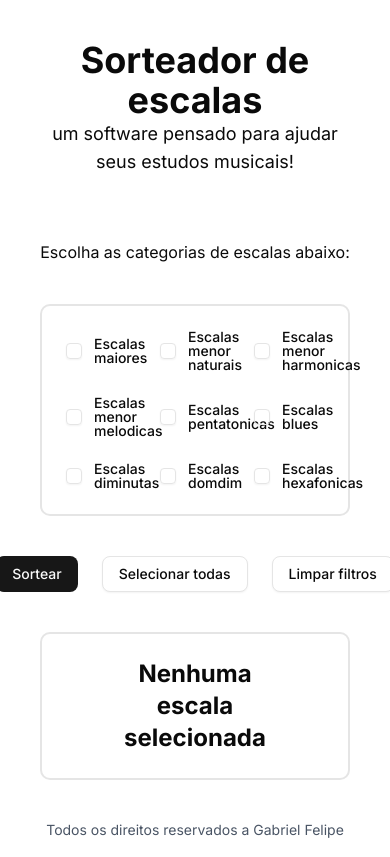
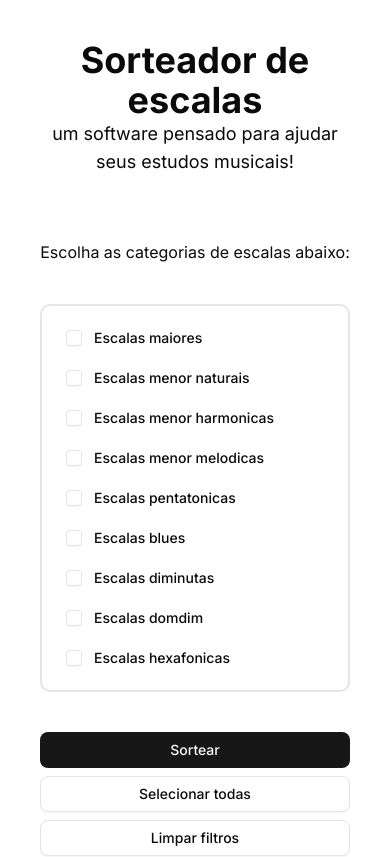
Before and after one commit to gabrielfelipedy/sorteador_de_escalas, a Next.js app: page / in a window 390 px wide. Shown: the top 857 px of the page. Built offline with nearby package versions, Linux system fonts and the light colour scheme.

Commit message:
correct responsivety layout

```diff
--- a/app/globals.css
+++ b/app/globals.css
@@ -43,6 +43,7 @@
   --radius-md: calc(var(--radius) - 2px);
   --radius-lg: var(--radius);
   --radius-xl: calc(var(--radius) + 4px);
+  --breakpoint-xs: 30rem;
 }
 
 :root {
--- a/components/scalespicker.tsx
+++ b/components/scalespicker.tsx
@@ -64,7 +64,7 @@ const ScalesPicker = () => {
         <section className="flex flex-col items-center gap-10 mt-16">
             <p className='text-center'>Escolha as categorias de escalas abaixo:</p>
 
-            <div className="grid grid-cols-3 gap-6 w-fit mx-auto border-2 rounded-lg p-6">
+            <div className="grid grid-cols-1 xs:grid-cols-2 md:grid-cols-3 gap-6 w-full xs:w-fit mx-auto border-2 rounded-lg p-6">
 
                 {Object.keys(scales).map((key) => (
                     <div key={key} className="flex items-center gap-3">
@@ -80,13 +80,13 @@ const ScalesPicker = () => {
 
             </div>
 
-            <div className="flex gap-6">
+            <div className="flex flex-col xs:flex-row gap-2 sm:gap-6 w-full">
 
-                <Button onClick={handleSortear} className='w-fit mx-auto'>Sortear</Button>
+                <Button onClick={handleSortear} className='w-full xs:w-fit mx-auto'>Sortear</Button>
 
-                <Button variant="outline" onClick={selectAllScales} className='w-fit mx-auto'>Selecionar todas</Button>
+                <Button variant="outline" onClick={selectAllScales} className='w-full xs:w-fit mx-auto'>Selecionar todas</Button>
 
-                <Button variant="outline" onClick={clearFilters} className='w-fit mx-auto'>Limpar filtros</Button>
+                <Button variant="outline" onClick={clearFilters} className='w-full xs:w-fit mx-auto'>Limpar filtros</Button>
             </div>
         </section>
     )
```
Also changed, not shown: 1 other file (tests, documents, lock files or other folders).
